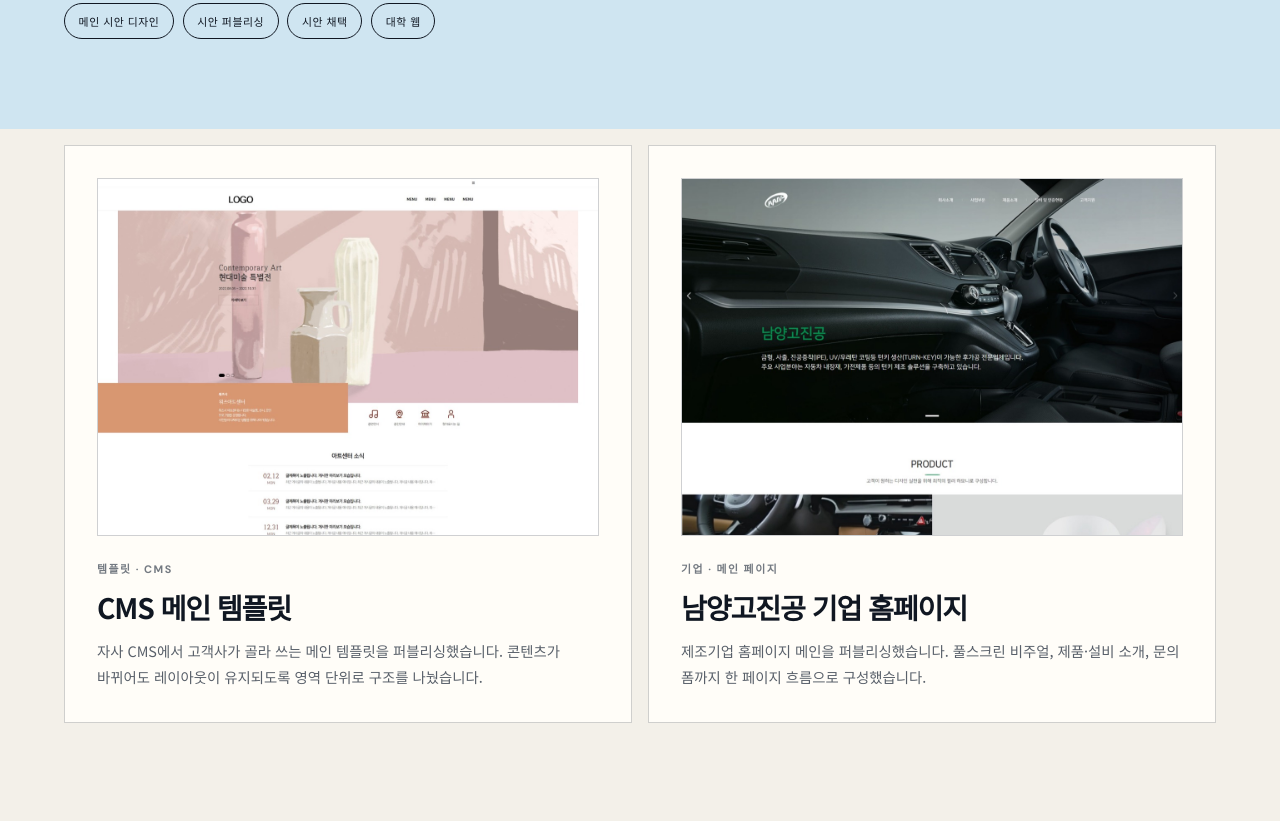
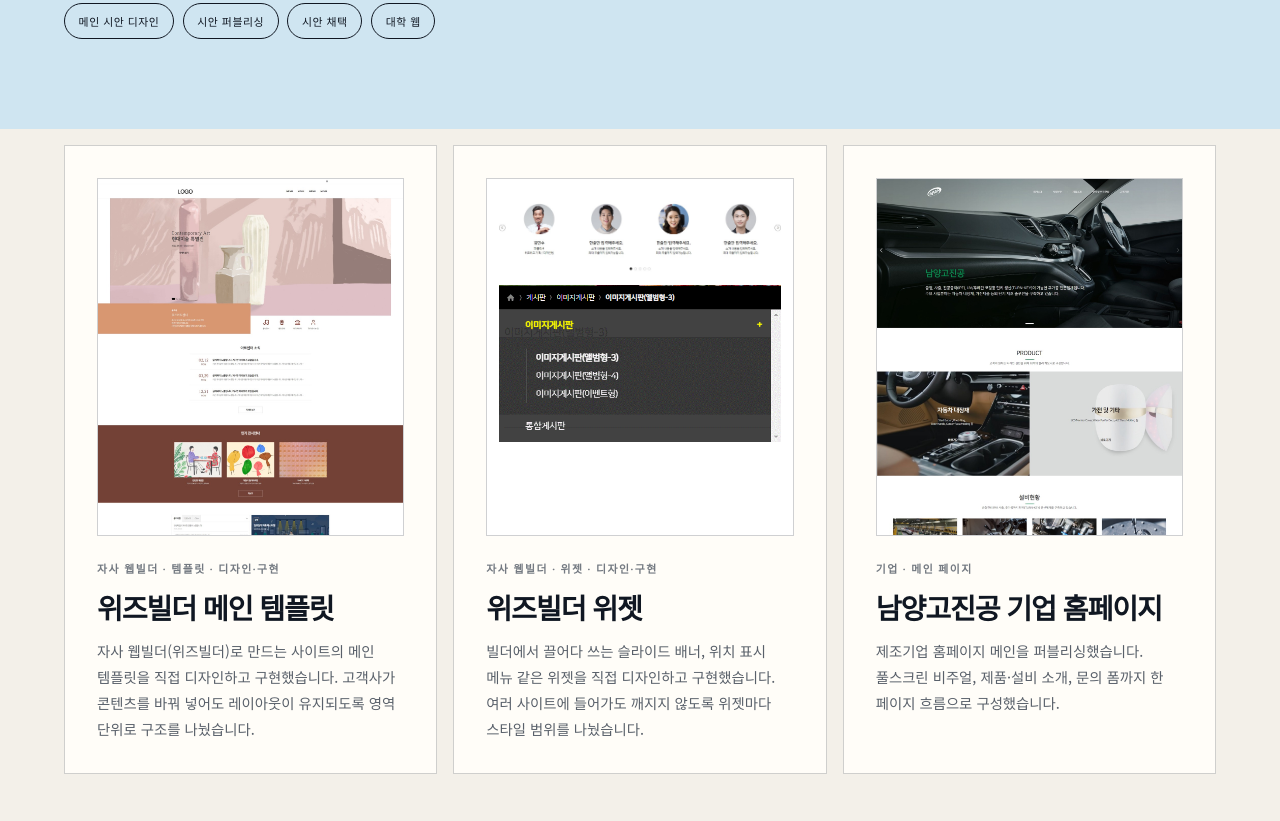
Before and after one commit to riah1992/portfolio, a plain HTML site: page index.html in a window 1280 px wide. Shown: the part 7959-8780 px from the top of the page. Drawn offline with Linux system fonts and the light colour scheme.

Commit message:
퍼블리셔 시절 위즈빌더 템플릿·위젯 디자인과 구현 강조
Co-Authored-By: Claude Opus 5.5 <noreply@anthropic.com>

```diff
--- a/index.html
+++ b/index.html
@@ -240,11 +240,20 @@
       <div class="pub-gallery">
         <article class="gallery-card reveal">
           <figure class="scroll-shot">
-            <div class="shot"><img src="assets/pub/template-pc.jpg" alt="CMS 메인 템플릿 PC 화면. 전시 안내 콘텐츠가 들어간 예시" loading="lazy" /></div>
+            <div class="shot"><img src="assets/pub/template-pc.jpg" alt="위즈빌더 메인 템플릿 PC 화면. 전시 안내 콘텐츠가 들어간 예시" loading="lazy" /></div>
           </figure>
-          <p class="project-number">템플릿 · CMS</p>
-          <h3>CMS 메인 템플릿</h3>
-          <p>자사 CMS에서 고객사가 골라 쓰는 메인 템플릿을 퍼블리싱했습니다. 콘텐츠가 바뀌어도 레이아웃이 유지되도록 영역 단위로 구조를 나눴습니다.</p>
+          <p class="project-number">자사 웹빌더 · 템플릿 · 디자인·구현</p>
+          <h3>위즈빌더 메인 템플릿</h3>
+          <p>자사 웹빌더(위즈빌더)로 만드는 사이트의 메인 템플릿을 직접 디자인하고 구현했습니다. 고객사가 콘텐츠를 바꿔 넣어도 레이아웃이 유지되도록 영역 단위로 구조를 나눴습니다.</p>
+        </article>
+        <article class="gallery-card reveal">
+          <figure class="widget-shots">
+            <img src="assets/pub/widget-slide.jpg" alt="위즈빌더 인물 소개 슬라이드 위젯. 원형 사진과 이름, 소개 문구가 들어간 카드 4개" loading="lazy" />
+            <img src="assets/pub/widget-locnav.gif" alt="위즈빌더 위치 표시 메뉴 위젯. 펼쳐지는 하위 메뉴 목록" loading="lazy" />
+          </figure>
+          <p class="project-number">자사 웹빌더 · 위젯 · 디자인·구현</p>
+          <h3>위즈빌더 위젯</h3>
+          <p>빌더에서 끌어다 쓰는 슬라이드 배너, 위치 표시 메뉴 같은 위젯을 직접 디자인하고 구현했습니다. 여러 사이트에 들어가도 깨지지 않도록 위젯마다 스타일 범위를 나눴습니다.</p>
         </article>
         <article class="gallery-card reveal">
           <figure class="scroll-shot">
@@ -514,7 +523,7 @@ div.drone_term .drone_index li.wztab-item button:focus {outline:auto;}
         </article>
         <article class="timeline-row reveal">
           <time>2021.12 — 2026.01</time>
-          <div><h3>웹 디자인 · 퍼블리싱 · UI/UX 개발</h3><p>기획/디자인팀<br />교육·공공·행사 서비스 13개 프로젝트의 UI 디자인·구축, 개편 및 유지보수<br />전자정부프레임워크 환경에서 웹 표준·접근성·반응형 퍼블리싱</p></div>
+          <div><h3>웹 디자인 · 퍼블리싱 · UI/UX 개발</h3><p>기획/디자인팀<br />교육·공공·행사 서비스 13개 프로젝트의 UI 디자인·구축, 개편 및 유지보수<br />자사 웹빌더(위즈빌더) 템플릿·위젯 디자인 및 구현<br />전자정부프레임워크 환경에서 웹 표준·접근성·반응형 퍼블리싱</p></div>
           <span class="timeline-mark">02</span>
         </article>
       </div>
--- a/styles.css
+++ b/styles.css
@@ -501,3 +501,8 @@ figcaption { font-family: var(--kr); font-size: .73rem; line-height: 1.5; }
 .eims-copy p { margin: 0 0 1rem; color: #d6dbe3; font-family: var(--kr); font-size: .95rem; line-height: 1.85; }
 @media (max-width: 820px) { .eims-grid { grid-template-columns: 1fr; } }
 .tag-list li.tag-strong { background: var(--lime); border-color: var(--lime); color: var(--ink); font-weight: 700; }
+.pub-gallery { grid-template-columns: repeat(3, 1fr); }
+.widget-shots { display: grid; gap: .75rem; align-content: start; height: clamp(16rem, 28vw, 24rem); padding: .75rem; overflow: hidden; background: #fff; border: 1px solid var(--line); }
+.widget-shots img { width: 100%; height: auto; }
+@media (max-width: 1024px) { .pub-gallery { grid-template-columns: 1fr 1fr; } }
+@media (max-width: 820px) { .pub-gallery { grid-template-columns: 1fr; } }
```
Also changed, not shown: assets/pub/widget-locnav.gif (added), assets/pub/widget-slide.jpg (added).
